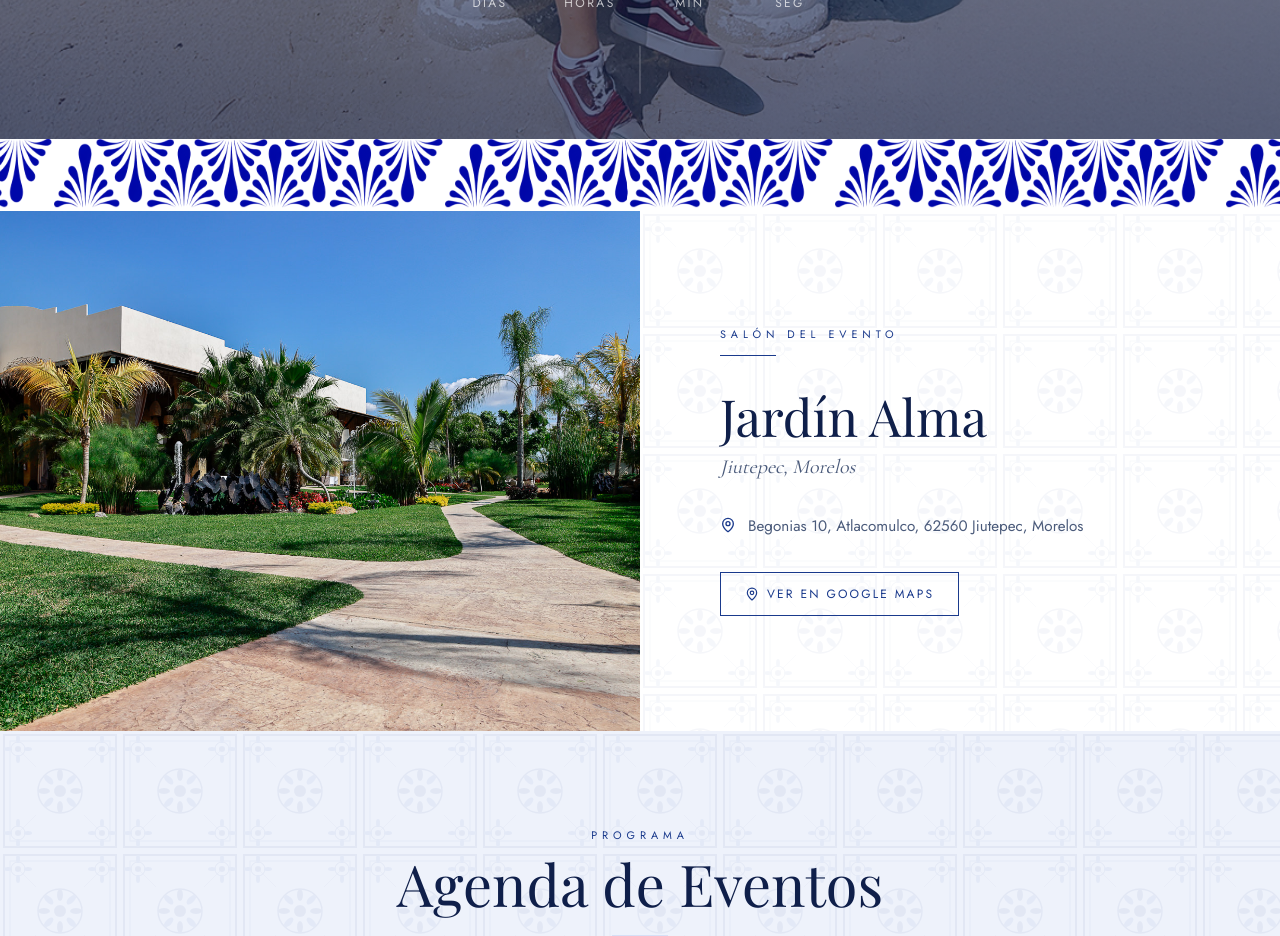
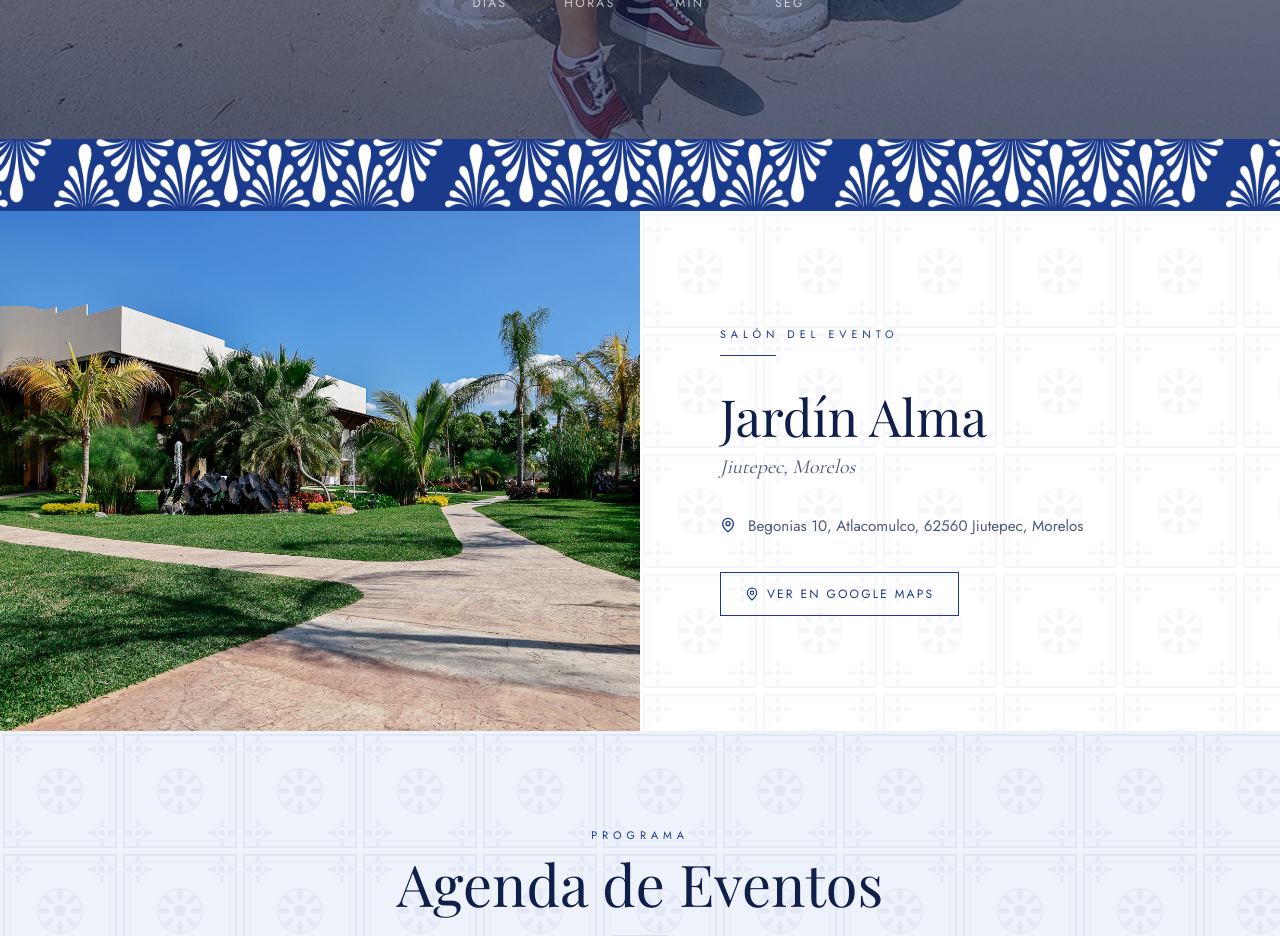
Before and after one commit to casvaluis-design/boda-fernanda-joseluis, a Next.js app: page / in a window 1280 px wide. Shown: the part 1080-2016 px from the top of the page. Built offline with nearby package versions, Linux system fonts and the light colour scheme.

Commit message:
TalaveraBand: patron-hero-3-1 con fondo azul

```diff
--- a/src/components/invitation/TalaveraDecor.tsx
+++ b/src/components/invitation/TalaveraDecor.tsx
@@ -81,14 +81,16 @@ export function TalaveraBand() {
     <>
       <div className="w-full overflow-hidden hidden sm:block" style={{
         height: 72,
-        backgroundImage: "url('/images/patron-hero-3.svg')",
+        background: C.cobalt,
+        backgroundImage: "url('/images/patron-hero-3-1.svg')",
         backgroundRepeat: "repeat-x",
         backgroundSize: "auto 72px",
         backgroundPosition: "center center",
       }} />
       <div className="w-full overflow-hidden sm:hidden" style={{
         height: 44,
-        backgroundImage: "url('/images/patron-hero-3.svg')",
+        background: C.cobalt,
+        backgroundImage: "url('/images/patron-hero-3-1.svg')",
         backgroundRepeat: "repeat-x",
         backgroundSize: "auto 44px",
         backgroundPosition: "center center",
```
Also changed, not shown: public/images/patron-hero-3-1.svg (added).
